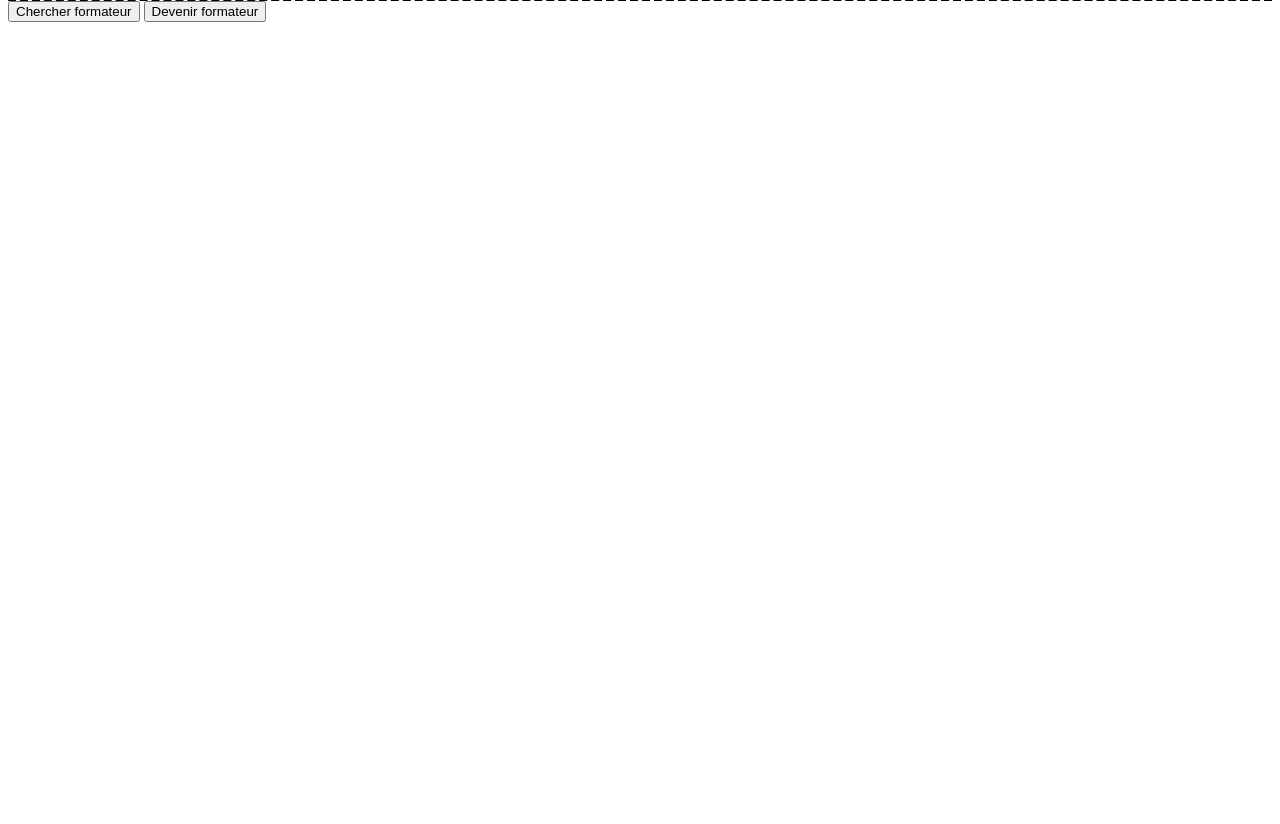
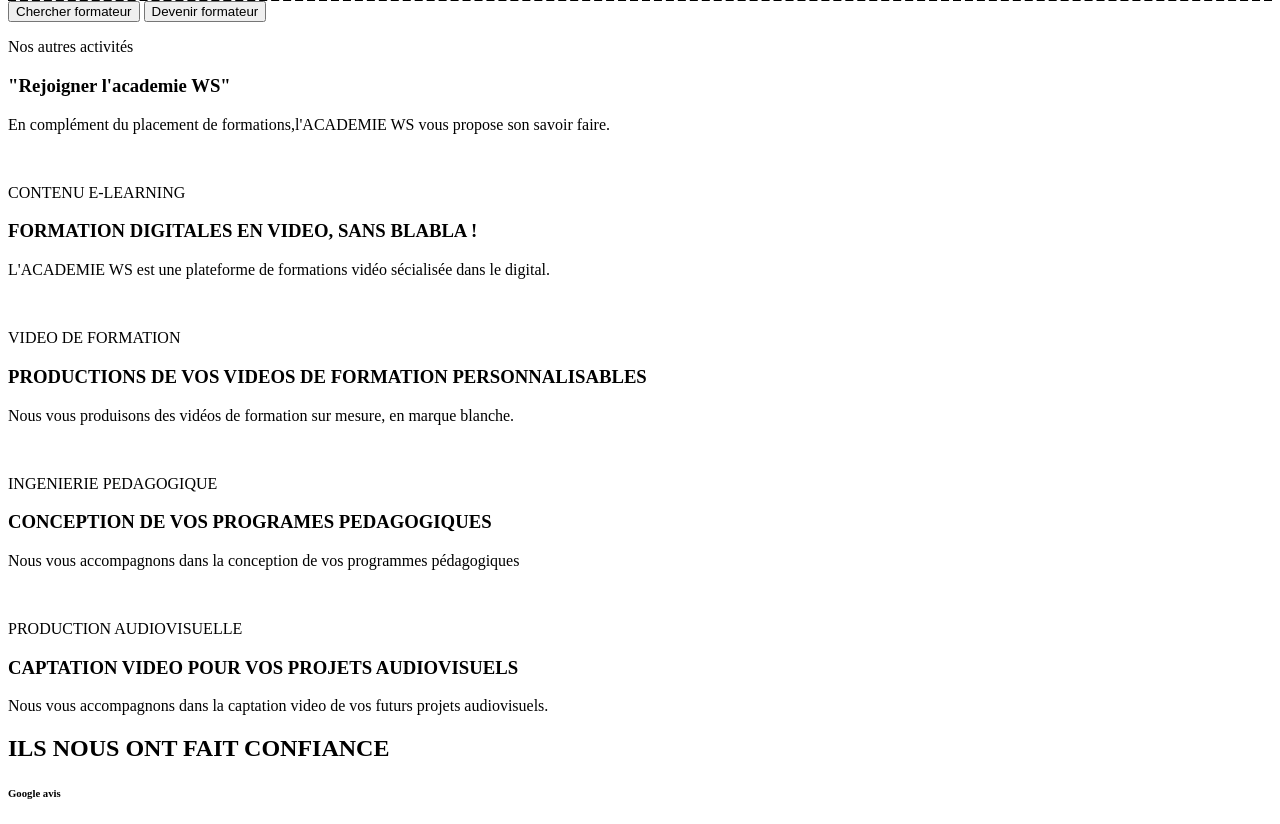
Before and after one commit to jonnhyknocksville/gabrielrh, a Symfony app: template templates/acceuil/index.html.twig in a window 1280 px wide. Shown: the part 4435-5259 px from the top of the page. Before the commit the page ends 4457 px from the top, so only its background shows below. Run offline with Twig, Linux system fonts and the light colour scheme; the template is opened without the code that fills it, so the values that code supplies are empty; some libraries are stand-ins or nearby versions.

Commit message:
accueil update

```diff
--- a/assets/styles/app.scss
+++ b/assets/styles/app.scss
@@ -1,10 +1,10 @@
 @import "~bootstrap/scss/bootstrap";
 
-//  bg-secondary = background-color: #100326 ;
+//  bg-secondary = #100326 ;
 
 body {
+
     background-color: #130430;
-
 
 
     //  div.test{
--- a/templates/acceuil/index.html.twig
+++ b/templates/acceuil/index.html.twig
@@ -3,7 +3,7 @@
 {% block title %}{% endblock %}
 
 {% block body %}
-
+<div class="">
     <div class="row justify-content-center text-light my-3">
         <h2 class="col-8 text-center">Vous êtes formateur, vous voulez avoir plus de contact ?</h2>
     <iframe class="col-10 text-center"  height="632" src="" title="YouTube video player" frameborder="0" allow="accelerometer; autoplay; clipboard-write; encrypted-media; gyroscope; picture-in-picture; web-share" allowfullscreen> </iframe>
@@ -147,6 +147,7 @@
     {# Section text #}
     {#
 
+    coriger le media query et tout tester apres faire une autre branche pour la barr nav et le footer
 
     #}
     <div class="bg-light d-flex flex-column ">
@@ -158,7 +159,7 @@
                             <p class="text-justify">Collaborer avec l'Académie WS, c'est collaborer avec une équipe disposant de plus de <span class="text-secondary font-weight-bold">8 ans d'expérience dans la formation digitale </span> avec un grand D. Que ce soit dans l'univers de la programmation, du marketing online ou encore des Systèmes et réseaux, l'Académie WS dispose d'une réelle expertise qui fait ses preuves auprès de nos clients depuis 2015.</p>
                         </div>
 
-                    <div class="col-lg-6 d-flex justify-content-center d-sm-none d-lg-block">
+                        <div class="col-lg-6 d-flex justify-content-center d-none d-lg-block">
                             <img style="max-height:250px" src={{asset("build/8.webp")}} title="Nous vous accompagnons sur vos formats e-learning &amp; blended" alt="Nous vous accompagnons sur vos formats e-learning &amp; blended">
                         </div>
             </div>
@@ -167,7 +168,7 @@
         <div class="d-flex justify-content-end">
             <div class="row col-lg-8 mx-2 my-3 d-flex align-items-center" style="border:0.3em dashed ">
 
-                    <div class="col-lg-6 d-flex justify-content-center d-sm-none d-lg-block">
+                        <div class="col-lg-6 d-flex justify-content-center d-none d-lg-block">
                             <img style="max-height:250px" src={{asset("build/7.webp")}} title="La mise en place de vidéos pilote pour mesurer l'efficacité de nos vidéos" alt="La mise en place de vidéos pilote pour mesurer l'efficacité de nos vidéos">
                         </div>
 
@@ -187,7 +188,7 @@
                             <p class="text-justify">Evidemment une fois le formateur placé, nous ne disparaissons pas mais misons plutôt sur du long terme. C'est pourquoi <span class="text-secondary font-weight-bold">nous assurons un contact régulier avec nos formateurs </span> pour s'assurer du bon déroulement de chaque cours pour pouvoir répondre éfficacement à toute difficulté qu'une classe ou un formateur pourraient rencontrer.</p>
                                             </div>
 
-                    <div class="col-lg-6 d-flex justify-content-center d-sm-none d-lg-block ">
+                        <div class="col-lg-6 d-flex justify-content-center d-none d-lg-block ">
                             <img style="max-height:250px" src={{asset("build/6.webp")}} title="Des vidéos mises à jour chaque année !" alt="Des vidéos mises à jour chaque année !">
                         </div>
                     </div>
@@ -216,7 +217,7 @@
                             <p class="text-justify">Pour assurer des supports de qualité, <span class="text-secondary font-weight-bold">l'Académie WS centralise sur sa plateforme tous les exercices, cours théoriques ou travaux pratiques </span> délivrés par nos formateurs pour s'assurer de la qualité des exercices et des contenus délivrés et faciliter le transfert de ces supports auprès de vos apprenants.</p>
                         </div>
 
-                    <div class="col-lg-6 d-flex justify-content-center d-sm-none d-lg-block">
+                        <div class="col-lg-6 d-flex justify-content-center d-none d-lg-block">
                             <img style="max-height:250px" src={{asset("build/2.webp")}} title="Connaissance des différents profils d'apprenants" alt="Connaissance des différents profils d'apprenants">
                         </div>
             </div>
@@ -231,4 +232,79 @@
             <a href="{{ path('app_former') }}" class="col-2 mx-5 d-flex justify-content-center"><button class="btn text-bg-primary ">Devenir formateur</button></a>
         </div>
     </div>
+
+    <div class="text-light text-center">
+        <p>Nos autres activités</p>
+
+        <h3>"Rejoigner l'academie WS"</h3>
+
+        <p>En complément du placement de formations,l'ACADEMIE WS vous propose son savoir faire.</p>
+
+        <div class="row d-flex">
+            <div class="text-center col-lg-3 col-6">
+                <img>
+                <p>CONTENU E-LEARNING</p>
+                <h3>FORMATION DIGITALES EN VIDEO, SANS BLABLA !</h3>
+                <p>L'ACADEMIE WS est une plateforme de formations vidéo sécialisée dans le digital.</p>
+            </div>
+
+            <div class="text-center col-lg-3 col-6">
+                <img>
+                <p>VIDEO DE FORMATION</p>
+                <h3>PRODUCTIONS DE VOS VIDEOS DE FORMATION PERSONNALISABLES</h3>
+                <p>Nous vous produisons des vidéos de formation sur mesure, en marque blanche.</p>
+            </div>
+
+            <div class="text-center col-lg-3 col-6">
+                <img>
+                <p>INGENIERIE PEDAGOGIQUE</p>
+                <h3>CONCEPTION DE VOS PROGRAMES PEDAGOGIQUES</h3>
+                <p>Nous vous accompagnons dans la conception de vos programmes pédagogiques</p>
+            </div>
+
+            <div class="text-center col-lg-3 col-6">
+                <img>
+                <p>PRODUCTION AUDIOVISUELLE</p>
+                <h3>CAPTATION VIDEO POUR VOS PROJETS AUDIOVISUELS</h3>
+                <p>Nous vous accompagnons dans la captation video de vos futurs projets audiovisuels.</p>
+            </div>
+        </div>
+    </div>
+
+    <div class="text-light text-center">
+        <h2>ILS NOUS ONT FAIT CONFIANCE</h2>
+        <h6>Google avis</h6>
+        <div>
+            <div>
+                <icon></icon>
+                <p></p>
+                <div>
+                    </img>
+                    <p></p>
+                    <p></p>
+                </div>
+            </div>
+
+            <div>
+                <icon></icon>
+                <p></p>
+                <div>
+                    </img>
+                    <p></p>
+                    <p></p>
+                </div>
+            </div>
+
+            <div>
+                <icon></icon>
+                <p></p>
+                <div>
+                    </img>
+                    <p></p>
+                    <p></p>
+                </div>
+            </div>
+        </div>
+    </div>
+</div>
 {% endblock %}
```
Lines whose indentation alone changed are shown as unchanged.
